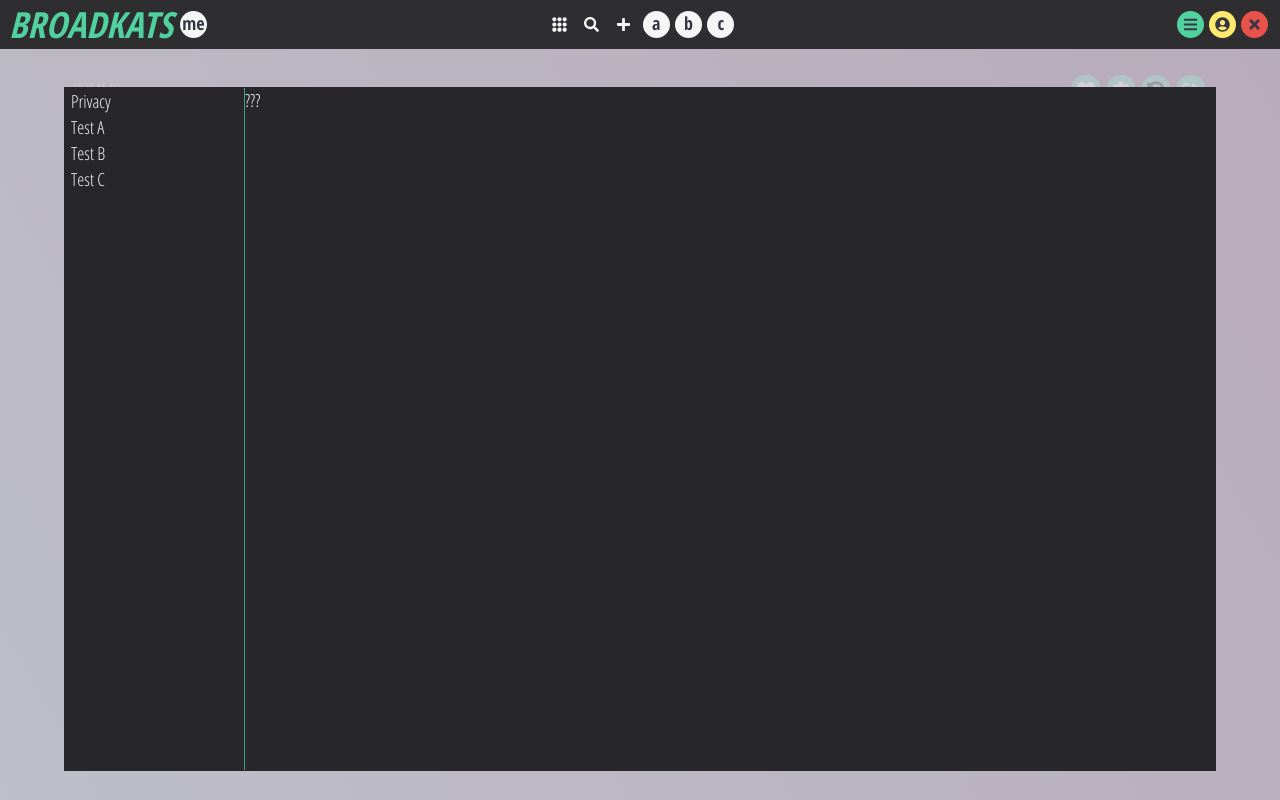
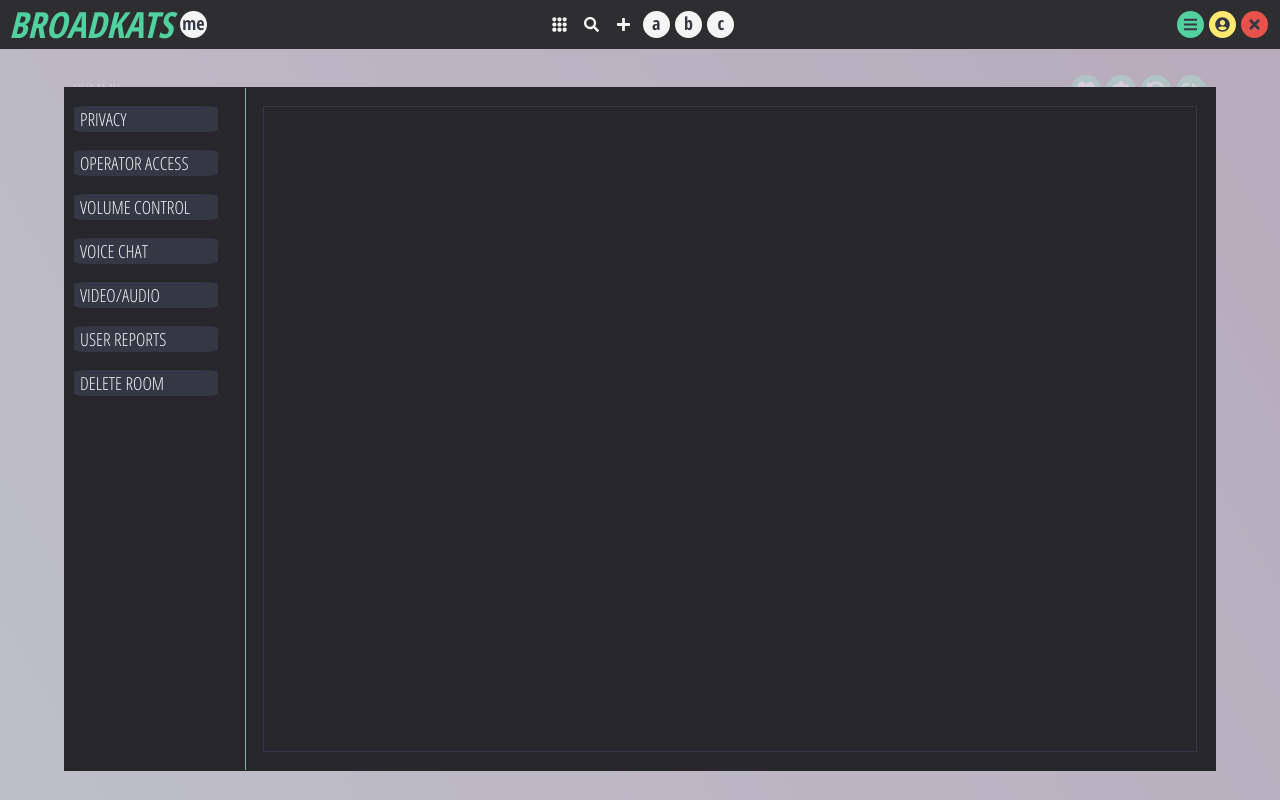
Before and after one commit to at235am/broadkats-prototype, a React (Create React App) app: page /room in a window 1280 px wide. Both pictures are taken after a click on the button 1121 px from the left and 90 px from the top of the page. Built offline with nearby package versions, Linux system fonts and the light colour scheme.

Commit message:
Cleaned up tabs system? Tabs system also implemented perfectly as a modular component in room-settings page.

```diff
--- a/src/components/room-settings/room-settings.component.jsx
+++ b/src/components/room-settings/room-settings.component.jsx
@@ -2,8 +2,7 @@ import React, { Component } from "react";
 import "./room-settings.styles.scss";
 
 import Modal from "../ui/modal/modal.component";
-import SettingsPanel from "./settings-panel/settings-panel.components";
-import SettingsContent from "./settings-content/settings-content.component";
+import Tabs from "../tabs/tabs.component";
 
 class RoomSettings extends Component {
   state = {
@@ -25,12 +24,19 @@ class RoomSettings extends Component {
           show={this.props.toggleSettings}
         >
           <div className="room-settings">
-            <SettingsPanel
-              className="room-settings-panel"
-              settingsNames={this.state.settingsNames}
-              onClick={() => this.selectSetting}
-            ></SettingsPanel>
-            <SettingsContent className="room-settings-content"></SettingsContent>
+            <Tabs
+              tab="room-settings-tab"
+              tabSidePanel="room-settings-panel"
+              tabContents="room-settings-content"
+            >
+              <div className="demo-1" name="PRIVACY"></div>
+              <div className="demo-2" name="OPERATOR ACCESS"></div>
+              <div className="demo-3" name="VOLUME CONTROL"></div>
+              <div className="demo-4" name="VOICE CHAT"></div>
+              <div className="demo-5" name="VIDEO/AUDIO"></div>
+              <div className="demo-6" name="USER REPORTS"></div>
+              <div name="DELETE ROOM"></div>
+            </Tabs>
           </div>
         </Modal>
       </div>
--- a/src/components/room-settings/room-settings.styles.scss
+++ b/src/components/room-settings/room-settings.styles.scss
@@ -6,20 +6,46 @@
   height: 100%;
   width: 100%;
 
-  display: grid;
-  // SETTINGS SIZE change
-  grid-template-columns: 10em auto;
-  grid-template-rows: auto;
+  // display: grid;
+  // // SETTINGS SIZE change
+  // grid-template-columns: 10em auto;
+  // grid-template-rows: auto;
 }
 
 .room-settings-panel {
-  grid-column: 1;
+  // grid-column: 1;
   // float: left;
+
+  display: flex;
+  flex-flow: column;
+
+  height: 100%;
+  width: 100%;
+
+  align-content: flex-start;
+  justify-content: flex-start;
+
+  border-right: 1px solid $greenmain;
 }
 
 .room-settings-content {
-  grid-column: 2;
+  // grid-column: 2;
   // float: right;
+  display: flex;
+  flex-flow: column;
+
+  height: auto;
+  width: auto;
+
+  align-items: center;
+  align-content: flex-start;
+  justify-content: flex-start;
+
+  margin: 1em;
+  box-sizing: border-box;
+  border: 1px solid $blacklight;
+
+  // background-color: $transparentPink;
 }
 
 .room-settings-modal {
@@ -33,3 +59,128 @@
 .room-settings-backdrop {
   background-color: $transparentPink;
 }
+
+.room-settings-tab {
+  height: auto;
+  width: 8em;
+
+  font-family: $fontfamily;
+  font-size: $generaltext;
+
+  text-align: left;
+
+  color: $white;
+
+  border: none;
+  border-radius: 10%;
+
+  margin-top: 1em;
+  margin-right: 0.2em;
+  margin-left: 0.5em;
+
+  box-sizing: border-box;
+
+  background-color: $blacklight;
+}
+
+.demo-1 {
+  display: flex;
+  flex-flow: column;
+
+  height: 100%;
+  width: 100%;
+
+  align-items: center;
+  align-content: flex-start;
+  justify-content: flex-start;
+
+  box-sizing: border-box;
+  border: 1px solid $blacklight;
+
+  background-color: $transparentPink;
+}
+
+.demo-2 {
+  display: flex;
+  flex-flow: column;
+
+  height: 100%;
+  width: 100%;
+
+  align-items: center;
+  align-content: flex-start;
+  justify-content: flex-start;
+
+  box-sizing: border-box;
+  border: 1px solid $blacklight;
+
+  background-color: rgba(99, 205, 209, 0.5);
+}
+
+.demo-3 {
+  display: flex;
+  flex-flow: column;
+
+  height: 100%;
+  width: 100%;
+
+  align-items: center;
+  align-content: flex-start;
+  justify-content: flex-start;
+
+  box-sizing: border-box;
+  border: 1px solid $blacklight;
+
+  background-color: rgba(99, 209, 154, 0.5);
+}
+
+.demo-4 {
+  display: flex;
+  flex-flow: column;
+
+  height: 100%;
+  width: 100%;
+
+  align-items: center;
+  align-content: flex-start;
+  justify-content: flex-start;
+
+  box-sizing: border-box;
+  border: 1px solid $blacklight;
+
+  background-color: rgba(180, 209, 99, 0.506);
+}
+
+.demo-5 {
+  display: flex;
+  flex-flow: column;
+
+  height: 100%;
+  width: 100%;
+
+  align-items: center;
+  align-content: flex-start;
+  justify-content: flex-start;
+
+  box-sizing: border-box;
+  border: 1px solid $blacklight;
+
+  background-color: rgba(209, 99, 194, 0.5);
+}
+
+.demo-6 {
+  display: flex;
+  flex-flow: column;
+
+  height: 100%;
+  width: 100%;
+
+  align-items: center;
+  align-content: flex-start;
+  justify-content: flex-start;
+
+  box-sizing: border-box;
+  border: 1px solid $blacklight;
+
+  background-color: rgba(209, 99, 99, 0.506);
+}
--- a/src/components/room-settings/settings-content/settings-content.component.jsx
+++ /dev/null
@@ -1,6 +0,0 @@
-import React from "react";
-import "./settings-content.styles.scss";
-
-const settingsContent = props => <div className="settings-content">???</div>;
-
-export default settingsContent;
--- a/src/components/room-settings/settings-content/settings-content.styles.scss
+++ /dev/null
@@ -1,13 +0,0 @@
-@import "../../../assets/colors";
-@import "../../../assets/dimensions";
-@import "../../../assets/font-stack";
-
-.settings-content {
-  height: 100%;
-  width: auto;
-
-  display: flex;
-}
-
-.settings-description {
-}
--- a/src/components/room-settings/settings-panel/settings-panel.components.jsx
+++ /dev/null
@@ -1,12 +0,0 @@
-import React from "react";
-import "./settings-panel.styles.scss";
-
-const settingsPanel = props => {
-  let settingsLabels = props.settingsNames.map(settingsName => (
-    <button className="settings-label">{settingsName}</button>
-  ));
-
-  return <div className="settings-panel">{settingsLabels}</div>;
-};
-
-export default settingsPanel;
--- a/src/components/room-settings/settings-panel/settings-panel.styles.scss
+++ /dev/null
@@ -1,38 +0,0 @@
-@import "../../../assets/colors";
-@import "../../../assets/dimensions";
-@import "../../../assets/font-stack";
-
-.settings-panel {
-  height: 100%;
-  width: auto;
-  // width: fit-content;
-
-  display: flex;
-  flex-flow: column;
-
-  background-color: $black3;
-
-  align-content: flex-start;
-  align-items: flex-start;
-  justify-content: flex-start;
-
-  border-right: 1px solid $greenhighlight;
-}
-
-.settings-label {
-  font-family: $fontfamily;
-  // font-weight: bold;
-  font-size: $generaltext;
-
-  text-align: left;
-
-  color: $white;
-
-  height: auto;
-  width: auto;
-
-  border: none;
-  background-color: transparent;
-
-  cursor: pointer;
-}
--- a/src/components/tabs/tab/tab.component.jsx
+++ b/src/components/tabs/tab/tab.component.jsx
@@ -2,7 +2,10 @@ import React from "react";
 import "./tab.styles.scss";
 
 const tabs = props => (
-  <button className="tab" onClick={() => props.selectActive(props.content)}>
+  <button
+    className={`tab ${props.tab ? props.tab : null}`}
+    onClick={() => props.selectActive(props.content)}
+  >
     {props.name}
   </button>
 );
--- a/src/components/tabs/tab/tab.styles.scss
+++ b/src/components/tabs/tab/tab.styles.scss
@@ -3,20 +3,20 @@
 @import "../../../assets/font-stack";
 
 .tab {
-  height: auto;
-  width: 100%;
+  // height: auto;
+  // width: 100%;
 
-  font-family: $fontfamily;
-  font-size: $generaltext;
+  // font-family: $fontfamily;
+  // font-size: $generaltext;
 
-  text-align: left;
+  // text-align: left;
 
-  color: $white;
+  // color: $white;
 
-  border: none;
-  border-radius: 10%;
+  // border: none;
+  // border-radius: 10%;
 
-  background-color: thistle;
+  // background-color: thistle;
 
   cursor: pointer;
 }
--- a/src/components/tabs/tabs.component.jsx
+++ b/src/components/tabs/tabs.component.jsx
@@ -34,6 +34,7 @@ class Tabs extends Component {
   render() {
     let tabs = React.Children.map(this.props.children, (child, i) => (
       <Tab
+        tab={this.props.tab ? this.props.tab : null}
         key={i}
         name={child.props.name}
         content={child}
@@ -42,17 +43,17 @@ class Tabs extends Component {
     ));
 
     return (
-      <div className="tabs">
+      <div className={`tabs ${this.props.tabs ? this.props.tabs : null}`}>
         <div
           className={`tab-side-panel ${
-            this.props.className ? this.props.className : null
+            this.props.tabSidePanel ? this.props.tabSidePanel : null
           }`}
         >
           {tabs}
         </div>
         <div
           className={`tab-contents ${
-            this.props.className ? this.props.className : null
+            this.props.tabContents ? this.props.tabContents : null
           }`}
         >
           {this.renderActive()}
--- a/src/components/tabs/tabs.styles.scss
+++ b/src/components/tabs/tabs.styles.scss
@@ -15,27 +15,26 @@
 .tab-side-panel {
   grid-column: 1;
 
-  display: flex;
-  flex-flow: column;
+  // display: flex;
+  // flex-flow: column;
 
-  height: 100%;
-  width: 100%;
+  // height: 100%;
+  // width: 100%;
 
-  // align-items: center;
-  align-content: flex-start;
-  justify-content: flex-start;
+  // align-content: flex-start;
+  // justify-content: flex-start;
 }
 
 .tab-contents {
   grid-column: 2;
 
-  display: flex;
-  flex-flow: column;
+  // display: flex;
+  // flex-flow: column;
 
-  height: 100%;
-  width: 100%;
+  // height: 100%;
+  // width: 100%;
 
-  align-items: center;
-  align-content: flex-start;
-  justify-content: flex-start;
+  // align-items: center;
+  // align-content: flex-start;
+  // justify-content: flex-start;
 }
--- a/src/pages/room-page/room-page.styles.scss
+++ b/src/pages/room-page/room-page.styles.scss
@@ -2,34 +2,6 @@
 @import "../../assets/dimensions";
 @import "../../assets/font-stack";
 
-.bleh {
-  display: flex;
-}
-.test {
-  height: 50px;
-  width: 50px;
-  background-color: hotpink;
-}
-.test1 {
-  height: 50px;
-  width: 50px;
-  background-color: blueviolet;
-}
-.test2 {
-  height: 50px;
-  width: 50px;
-  background-color: goldenrod;
-}
-.test3 {
-  height: 50px;
-  width: 50px;
-  background-color: rosybrown;
-}
-.test4 {
-  height: 50px;
-  width: 50px;
-  background-color: mintcream;
-}
 .room {
   background-image: $bggradient;
 
```
Also changed, not shown: src/assets/icons/refresh.svg.
